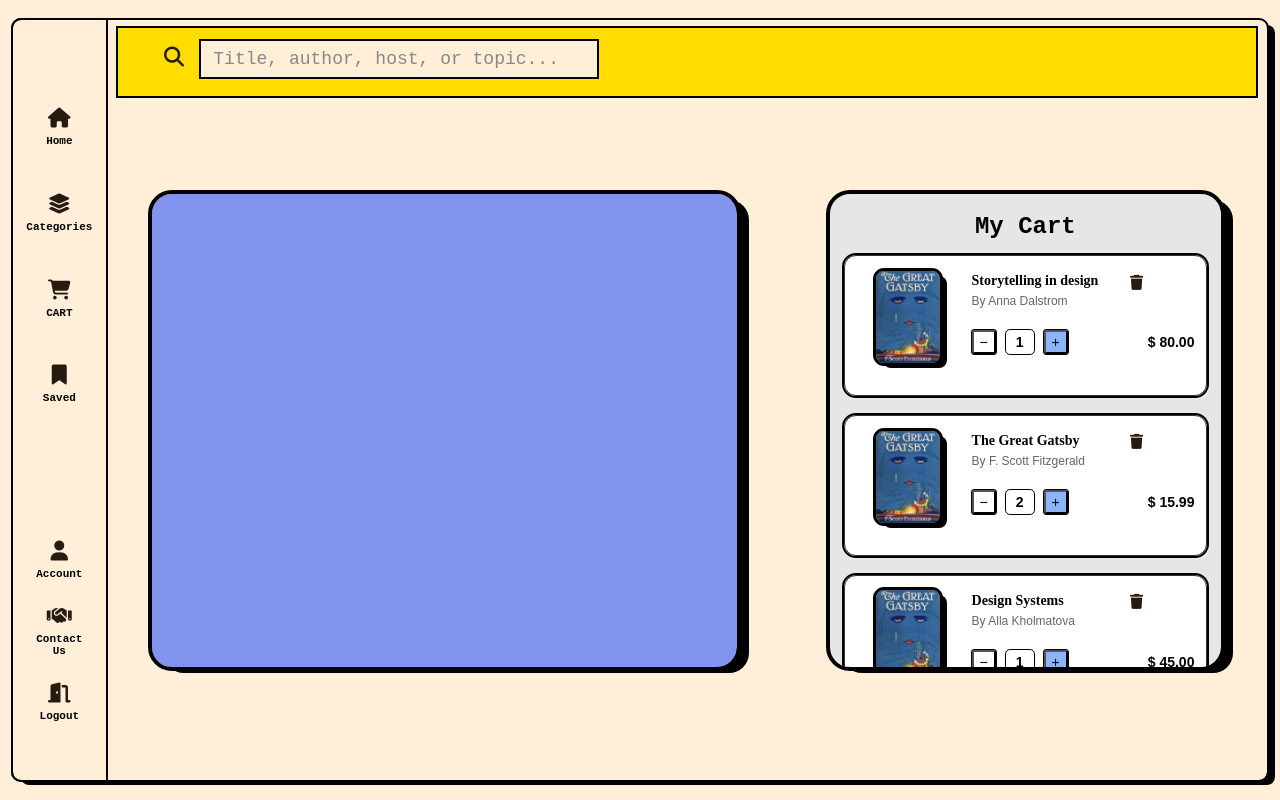
After one commit to YoussefEldoksh/bookStore-project, a PHP site: page /cart-view/cart.html in a window 1280 px wide. The commit adds this page. Run offline with PHP 8.4, Linux system fonts and the light colour scheme; some web fonts are replaced.

Commit message:
added shopping cart page

```diff
--- a/Frontend/book-details-view/book-details.css
+++ b/Frontend/book-details-view/book-details.css
@@ -27,6 +27,7 @@ body {
   border-radius: 8px;
   display: flex;
   box-shadow: 8px 5px 0 #000;
+
 
 
   /* --color1: rgb(37, 225, 210);
--- /dev/null
+++ b/Frontend/cart-view/cart.css
@@ -0,0 +1,298 @@
+@import url("https://api.fontshare.com/css?f%5B%5D=hind@400,700&serif=swap");
+
+* {
+  margin: 0;
+  padding: 0;
+  box-sizing: border-box;
+  font-family: Arial, sans-serif;
+}
+
+body {
+  background-color: rgb(255, 239, 217);
+  outline: 1px solid #000000;
+  height: 100vh;
+  width: 100%;
+  display: flex;
+  flex-direction: column;
+  align-items: center;
+  justify-content: center;
+  overflow: hidden;
+}
+
+#root {
+  background-color: rgb(255, 239, 217);
+  outline: 2px solid #000000;
+  height: 95vh;
+  width: 98%;
+  border-radius: 8px;
+  display: flex;
+  box-shadow: 8px 5px 0 #000;
+
+  /* --color1: rgb(37, 225, 210);
+  --color2: rgb(250, 255, 178);
+  background-color: var(--color1);
+  background-image: linear-gradient(45deg, var(--color2) 25%, transparent 25%, transparent 75%, var(--color2) 75%, var(--color2)),
+                    linear-gradient(45deg, var(--color2) 25%, var(--color1) 25%, var(--color1) 75%, var(--color2) 75%, var(--color2));
+  background-size: 60px 60px;
+  background-position: 0 0, 30px 30px; */
+}
+
+.input {
+  width: 100%;
+  max-width: 400px;
+  height: 40px;
+  padding: 12px;
+  margin: 1%;
+
+  font-size: 18px;
+  font-family: "Courier New", monospace;
+  color: #000;
+  background-color: rgb(255, 239, 217);
+  border: 2px solid #000;
+  border-radius: 0;
+  outline: none;
+  transition: all 0.3s ease;
+}
+
+.input::placeholder {
+  color: #888;
+}
+
+.input:hover {
+  transform: translate(-4px, -4px);
+  box-shadow: 4px 4px 0 #000;
+}
+
+.input-container {
+  background-color: rgb(255, 221, 0);
+  padding-left: 4%;
+  height: 10%;
+  width: 98%;
+  margin: 0.7%;
+  outline: 2px solid #000000;
+}
+
+i {
+  font-size: 20px;
+  cursor: pointer;
+  transition: all 0.3s ease;
+}
+
+i:hover {
+  transform: scale(1.08);
+}
+
+.cart-page {
+  display: flex;
+  width: 100%;
+  flex-direction: column;
+  align-items: center;
+}
+
+.cart-page-inner {
+  display: flex;
+  width: 100%;
+  height: 100%;
+  align-items: center;
+  justify-content: center;
+}
+
+.payment-container {
+  background-color: rgb(131, 148, 239);
+  width: 75%;
+  height: 70%;
+  margin: 4%;
+  margin-top: 2%;
+  box-shadow: 12px 6px #000;
+  border-radius: 20px;
+  outline: 4px solid #000;
+  padding: 4px;
+}
+
+.items-added {
+  background-color: #e6e6e7;
+  width: 50%;
+  height: 70%;
+  margin: 4%;
+  margin-top: 2%;
+  box-shadow: 12px 6px #000;
+  border-radius: 20px;
+  outline: 4px solid #000;
+  padding: 4px;
+  overflow-x: hidden;
+  overflow-y: auto;
+  display: flex;
+  flex-direction: column;
+  align-items: center;
+}
+.items-added::-webkit-scrollbar{
+    width: 8px;
+}
+
+.item-cart {
+  width: 95%;
+  height: 25%;
+  outline: 3px solid #000;
+  border-radius: 15px;
+  margin-top: 2%;
+  display: flex;
+}
+
+.cart-title-div {
+  margin: 4%;
+  padding: auto;
+}
+
+.cart-title {
+  font-size: 24px;
+}
+
+.book-image {
+  width: 80%; /* Fixed width; height auto-scales to maintain aspect ratio */
+  height: auto; /* Or set a fixed height like '200px' if you want to force it */
+  object-fit: contain; /* Maintains aspect ratio */
+  display: block; /* Optional: Removes any inline spacing issues */
+  outline: 3px solid #000000;
+  box-shadow: 7px 5px #000000;
+  margin: 10%;
+  border-radius: 8px;
+  transition: all 0.3s ease;
+}
+
+.card {
+  background: white;
+  border: 1.5px solid #333;
+  border-radius: 12px;
+  outline: 2px solid #000000;
+  padding: 16px;
+  display: flex;
+  gap: 16px;
+  width: 95%;
+  height: 32%;
+  margin-bottom: 5%;
+}
+
+.card-image {
+  width: 95px;
+  height: 100px;
+  border-radius: 6px;
+  display: flex;
+  align-items: flex-end;
+  justify-content: center;
+  padding: 8px;
+  font-size: 11px;
+  text-align: center;
+  margin-top: 2%;
+}
+
+.card-content {
+  flex: 1;
+  display: flex;
+  flex-direction: column;
+}
+
+.card-header {
+  display: flex;
+  justify-content: space-between;
+  align-items: flex-start;
+  flex-wrap: wrap;
+  width: 80%;
+  gap: 8px;
+  margin-bottom: 10%;
+}
+
+.card-title {
+  font-size: 14px;
+  font-weight: 600;
+  color: #000;
+  line-height: 1.3;
+  font-family: hind;
+}
+
+.delete-btn {
+  background: none;
+  border: none;
+  cursor: pointer;
+  color: #999;
+  font-size: 16px;
+  padding: 0;
+  display: flex;
+  align-items: center;
+  justify-content: center;
+  width: 20px;
+  height: 20px;
+}
+
+.delete-btn:hover {
+  color: #333;
+}
+
+.card-author {
+  font-size: 12px;
+  color: #666;
+  margin-top: 4px;
+}
+
+.card-footer {
+  display: flex;
+  align-items: center;
+  gap: 8px;
+}
+
+.quantity-controls {
+  display: flex;
+  align-items: center;
+  gap: 10px;
+}
+
+.qty-btn {
+  background: white;
+  outline: 1.7px solid #000;
+  width: 24px;
+  height: 24px;
+  border-radius: 2px;
+  cursor: pointer;
+  font-size: 14px;
+  display: flex;
+  align-items: center;
+  justify-content: center;
+  transition: all 0.3s ease;
+}
+
+.qty-btn:hover {
+  background-color: rgb(63, 189, 76);
+  color: rgb(0, 0, 0);
+  transform: translate(-4px, -4px);
+  box-shadow: 4px 4px 0 #000;
+}
+
+.qty-input {
+  width: 28px;
+  height: 24px;
+  border-radius: 4px;
+  text-align: center;
+  font-size: 14px;
+  border-color: transparent;
+  outline: 1.8px solid #000;
+  font-weight: 600;
+  padding: 0;
+}
+
+.qty-btn.add {
+  background: #89b5f8;
+  color: rgb(0, 0, 0);
+  border-color: #000000;
+}
+
+.qty-btn.add:hover {
+  background: #0052cc;
+  border-color: #0052cc;
+}
+
+.card-price {
+  font-size: 14px;
+  font-weight: 600;
+  color: #000;
+  white-space: nowrap;
+  margin-left: 33%;
+}
--- /dev/null
+++ b/Frontend/cart-view/cart.html
@@ -0,0 +1,17 @@
+<!DOCTYPE html>
+<html lang="en">
+<head>
+    <meta charset="UTF-8">
+    <meta name="viewport" content="width=device-width, initial-scale=1.0">
+    <script type="module" src="./cart.js" defer></script>
+    <link rel="stylesheet" href="https://cdnjs.cloudflare.com/ajax/libs/font-awesome/6.5.1/css/all.min.css">
+    <link rel="stylesheet" href="../navbar/nav-style.css">
+    <link rel="stylesheet" href="./cart.css">
+    <title>Document</title>
+</head>
+<body>
+    <div id="root">
+
+    </div>
+</body>
+</html>
--- /dev/null
+++ b/Frontend/cart-view/cart.js
@@ -0,0 +1,117 @@
+
+
+let root = document.getElementById("root");
+
+function createCartPage(){
+    let cart = `
+        <nav>
+        <ul id="nav-icons">
+            <li><a href="../index.html"> <i class="fa-solid fa-house" ></i></a>
+            <p>Home</p>
+            </li>
+            <li><a href="..//about.html"><i class="fa-solid fa-layer-group"></i></a><p>Categories</p></li>
+            <li><a href="../cart-view/cart.html"><i class="fa-solid fa-cart-shopping"></i></a><p>CART</p></li>
+            <li><a href="./about.html"><i class="fa-solid fa-bookmark"></i></a><p>Saved</p></li>
+
+        </ul>
+
+        <ul id="nav-links">
+            <li><a href="./index.html"><i class="fa-solid fa-user"></i></a><p>Account</p></li>
+            <li><a href="./contact.html"><i class="fa-solid fa-handshake"></i></a><p>Contact Us</p></li>            <li><a href="./contact.html"><i class="fa-solid fa-door-open"></i></a><p>Logout</p></li>
+
+        </ul>
+    </nav>
+        <div class="cart-page">
+            <div class="input-container">
+                <a href="./index.html"><i class="fa-solid fa-magnifying-glass"></i></a>
+                <input
+                    class="input"
+                    name="text"
+                    type="text"
+                    placeholder="Title, author, host, or topic..."/>
+            </div>
+
+            <div class="cart-page-inner">
+                <div class="payment-container">
+                </div>
+
+                <div class="items-added">
+                    <div class="cart-title-div">
+                        <p class="cart-title" style="font-family: 'Courier New', monospace;">My Cart</p>
+                    </div>
+                    ${createCards()}
+                </div>
+            </div>
+        </div>
+    `;
+    return cart;
+}
+
+function createCards(){
+    let booksHTML = "";
+
+    // Sample data - you should replace this with actual cart data
+    const cartItems = [
+        { id: 1, title: "Storytelling in design", author: "Anna Dalstrom", price: 80.00, image: "../assets/The-great-gatsby.jpg", quantity: 1 },
+        { id: 2, title: "The Great Gatsby", author: "F. Scott Fitzgerald", price: 15.99, image: "../assets/The-great-gatsby.jpg", quantity: 2 },
+        { id: 3, title: "Design Systems", author: "Alla Kholmatova", price: 45.00, image: "../assets/The-great-gatsby.jpg", quantity: 1 }
+    ];
+
+    cartItems.forEach(item => {
+        booksHTML += `
+            <div class="card" data-id="${item.id}">
+                <div class="card-image">
+                    <img class="book-image" src="${item.image}" alt="${item.title}">
+                </div>
+
+                <div class="card-content">
+                    <div class="card-header">
+                        <div>
+                            <div class="card-title">${item.title}</div>
+                            <div class="card-author">By ${item.author}</div>
+                        </div>
+                        <button class="delete-btn" onclick="removeItem(${item.id})">
+                            <i class="fa-solid fa-trash" style="font-size: 15px"></i>
+                        </button>
+                    </div>
+
+                    <div class="card-footer">
+                        <div class="quantity-controls">
+                            <button class="qty-btn" onclick="updateQuantity(${item.id}, -1)">−</button>
+                            <input type="text" class="qty-input" value="${item.quantity}" readonly>
+                            <button class="qty-btn add" onclick="updateQuantity(${item.id}, 1)">+</button>
+                        </div>
+                        <div class="card-price">$ ${item.price.toFixed(2)}</div>
+                    </div>
+                </div>
+            </div>
+        `;
+    });
+
+    return booksHTML;
+}
+
+
+function updateQuantity(itemId, change) {
+    const card = document.querySelector(`.card[data-id="${itemId}"]`);
+    const input = card.querySelector('.qty-input');
+    let currentQty = parseInt(input.value);
+    let newQty = currentQty + change;
+
+    if (newQty > 0) {
+        input.value = newQty;
+    }
+}
+
+// Add functionality for removing items
+function removeItem(itemId) {
+    const card = document.querySelector(`.card[data-id="${itemId}"]`);
+    card.style.transition = 'opacity 0.3s ease';
+    card.style.opacity = '0';
+    setTimeout(() => {
+        card.remove();
+    }, 300);
+}
+
+
+root.innerHTML += createCartPage();
--- a/Frontend/navbar/nav-script.js
+++ b/Frontend/navbar/nav-script.js
@@ -9,8 +9,8 @@ function createNavBar() {
             <li><a href="./index.html"> <i class="fa-solid fa-house" ></i></a>
             <p>Home</p>
             </li>
-            <li><a href="./about.html"><i class="fa-solid fa-layer-group"></i></a><p>Categories</p></li>
-            <li><a href="./books.html"><i class="fa-solid fa-book"></i></a><p>Library</p></li>
+            <li><a href="..//about.html"><i class="fa-solid fa-layer-group"></i></a><p>Categories</p></li>
+            <li><a href="../cart-view/cart.html"><i class="fa-solid fa-cart-shopping"></i></a><p>CART</p></li>
             <li><a href="./about.html"><i class="fa-solid fa-bookmark"></i></a><p>Saved</p></li>
 
         </ul>
```
Also changed, not shown: Frontend/home-page/homePage-script.js (+10 -7 lines), Frontend/home-page/homePage-style.css (+130 -74 lines), Frontend/Bookmark--Streamline-Sharp.png.png (added), Frontend/Bookmark-Setting-Bolt-Nut--Streamline-Sharp.png.png (added).
